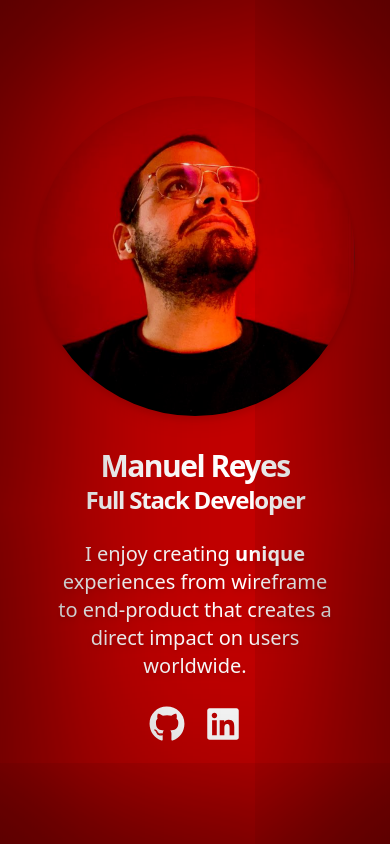
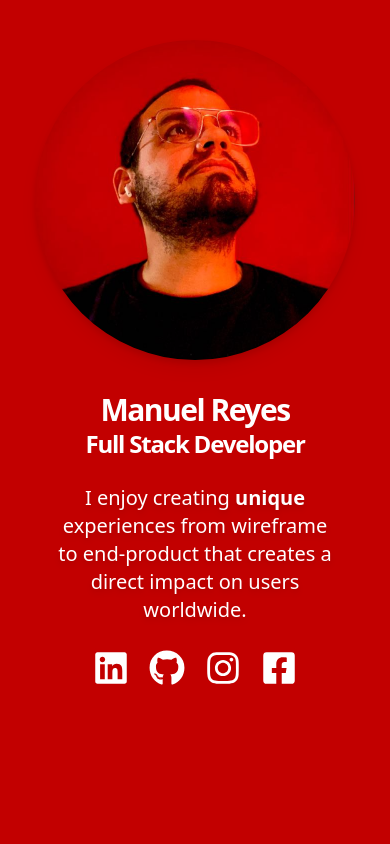
Before and after one commit to yoggsoft/portfolio, a Next.js app: page / in a window 390 px wide. Built offline with nearby package versions, Linux system fonts and the light colour scheme.

Commit message:
add stuff

```diff
--- a/src/app/layout.tsx
+++ b/src/app/layout.tsx
@@ -14,15 +14,15 @@ const geistMono = Geist_Mono({
 
 export const metadata: Metadata = {
   title: 'Manuel Reyes - Portfolio',
-  description: 'Software Engineer located in Brussels.',
+  description: 'Full Stack Developer dedicated to crafting unique user experiences from initial wireframes to final products that make a global impact.',
   openGraph: {
     siteName: 'Manuel Reyes',
     title: 'Manuel Reyes',
     url: 'http://www.manuelreyes.dev',
     type: 'website',
-    description: 'Software Engineer located in Brussels.',
+    description: 'Manuel Reyes is a Full Stack Developer dedicated to crafting unique user experiences from initial wireframes to final products that make a global impact.',
     locale: 'en_US',
-    images: 'http://www.manuelreyes.dev/img/opengraph-image.jpg'
+    images: 'http://www.manuelreyes.dev/image.jpg'
   },
   twitter: {
     card: 'summary_large_image',
@@ -30,8 +30,24 @@ export const metadata: Metadata = {
     title: 'Manuel Reyes - Software Engineer located in Brussels',
     description: 'Software Engineer located in Brussels.',
     creator: '@yoggsoft',
-    images: 'http://www.manuelreyes.dev/img/opengraph-image.jpg'
+    images: 'http://www.manuelreyes.dev/image.jpg'
   }
+};
+
+const jsonLd = {
+  '@context': 'http://schema.org',
+  '@type': 'Person',
+  'name': 'Manuel Reyes',
+  'url': 'http://www.manuelreyes.dev',
+  'disambiguatingDescription': 'Venezuelan Software developer',
+  'nationality': 'Spain, Venezuelan',
+  'sameAs': [
+    'https://twitter.com/koopaquerales',
+    'https://linkedin.com/in/querales',
+    'https://www.facebook.com/queralito',
+    'https://www.soundcloud.com/koopaquerales',
+    'https://www.instagram.com/koopaquerales/?hl=en'
+  ]
 };
 
 export default function RootLayout({
@@ -41,6 +57,14 @@ export default function RootLayout({
 }>) {
   return (
     <html lang="en">
+      <head>
+        <meta httpEquiv="X-UA-Compatible" content="IE=edge" />
+        <meta name="viewport" content="width=device-width, initial-scale=1.0" />
+        <link rel="shortcut icon" type="image/png" href="/favicon.ico" />
+        <meta name="url" content="http://www.manuelreyes.dev" />
+        <meta itemProp="url" content="http://www.manuelreyes.dev" />
+        <script type="application/ld+json" dangerouslySetInnerHTML={{ __html: JSON.stringify(jsonLd) }} />
+      </head>
       <body
         className={`${geistSans.variable} ${geistMono.variable} h-screen bg-background font-sans antialiased `}
       >
--- a/src/app/page.tsx
+++ b/src/app/page.tsx
@@ -2,10 +2,13 @@ import { Hero } from '@/components';
 
 export default function Home() {
   return (
-    <div className="min-h-screen bg-background flex items-center">
-      <div className="vignette fixed top-0 left-0 w-full h-full inset pointer-events-none z-50" style={{ boxShadow: '0 0 200px rgba(0,0,0,0.9) inset'}}></div>
+    <div className="min-h-screen bg-background flex md:items-center">
+      <div
+        className="vignette fixed top-0 left-0 w-full h-full inset pointer-events-none z-50 hidden sm:block"
+        style={{ boxShadow: '0 0 200px rgba(0,0,0,0.9) inset'}}
+      ></div>
       <main className="container px-4 md:px-6 mx-auto">
-        <section id="about" className="py-12 md:py-24 lg:py-32">
+        <section id="about" className="py-10 sm:py-12 md:py-24 lg:py-32">
           <Hero />
         </section>
       </main>
--- a/src/components/Hero/index.tsx
+++ b/src/components/Hero/index.tsx
@@ -48,16 +48,28 @@ export default function Hero () {
               I enjoy creating <strong>unique</strong> experiences from wireframe to end-product that creates a direct impact on users worldwide.
             </p>
             <div className="flex justify-center gap-4">
+              <a href="https://linkedin.com/in/querales" target="_blank">
+                <button className="inline-flex items-center justify-center gap-2 whitespace-nowrap rounded-md text-sm font-medium ring-offset-background transition-colors focus-visible:outline-none focus-visible:ring-2 focus-visible:ring-ring focus-visible:ring-offset-2 disabled:pointer-events-none disabled:opacity-50 [&amp;_svg]:pointer-events-none [&amp;_svg]:size-4 [&amp;_svg]:shrink-0 bg-background hover:bg-accent hover:opacity-75 hover:text-accent-foreground h-10 w-10">
+                  <Icon name='linkedin' />
+                  <span className="sr-only">LinkedIn</span>
+                </button>
+              </a>
               <a href="https://github.com/yoggsoft" target="_blank">
                 <button className="inline-flex items-center justify-center gap-2 whitespace-nowrap rounded-md text-sm font-medium ring-offset-background transition-colors focus-visible:outline-none focus-visible:ring-2 focus-visible:ring-ring focus-visible:ring-offset-2 disabled:pointer-events-none disabled:opacity-50 [&amp;_svg]:pointer-events-none [&amp;_svg]:size-4 [&amp;_svg]:shrink-0 bord bg-background hover:bg-accent hover:opacity-75 hover:text-accent-foreground h-10 w-10">
                   <Icon name='github' />
                   <span className="sr-only">GitHub</span>
                 </button>
               </a>
-              <a href="https://linkedin.com/in/querales" target="_blank">
+              <a href="https://www.instagram.com/koopaquerales" target="_blank">
                 <button className="inline-flex items-center justify-center gap-2 whitespace-nowrap rounded-md text-sm font-medium ring-offset-background transition-colors focus-visible:outline-none focus-visible:ring-2 focus-visible:ring-ring focus-visible:ring-offset-2 disabled:pointer-events-none disabled:opacity-50 [&amp;_svg]:pointer-events-none [&amp;_svg]:size-4 [&amp;_svg]:shrink-0 bg-background hover:bg-accent hover:opacity-75 hover:text-accent-foreground h-10 w-10">
-                  <Icon name='linkedin' />
-                  <span className="sr-only">LinkedIn</span>
+                  <Icon name='instagram' />
+                  <span className="sr-only">Instagram</span>
+                </button>
+              </a>
+              <a href="https://facebook.com/queralito" target="_blank">
+                <button className="inline-flex items-center justify-center gap-2 whitespace-nowrap rounded-md text-sm font-medium ring-offset-background transition-colors focus-visible:outline-none focus-visible:ring-2 focus-visible:ring-ring focus-visible:ring-offset-2 disabled:pointer-events-none disabled:opacity-50 [&amp;_svg]:pointer-events-none [&amp;_svg]:size-4 [&amp;_svg]:shrink-0 bg-background hover:bg-accent hover:opacity-75 hover:text-accent-foreground h-10 w-10">
+                  <Icon name='facebook' />
+                  <span className="sr-only">Facebook</span>
                 </button>
               </a>
             </div>
```
